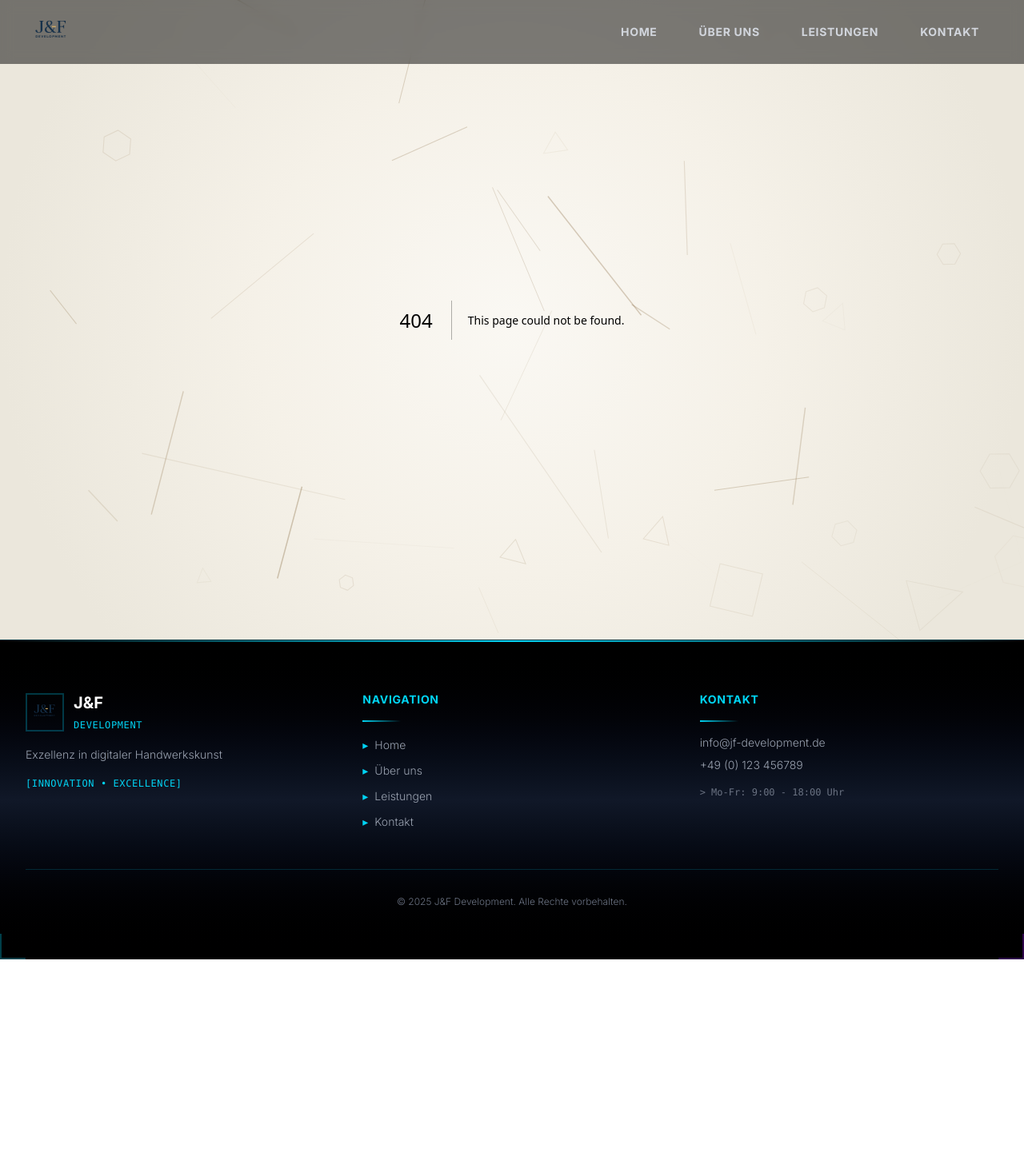
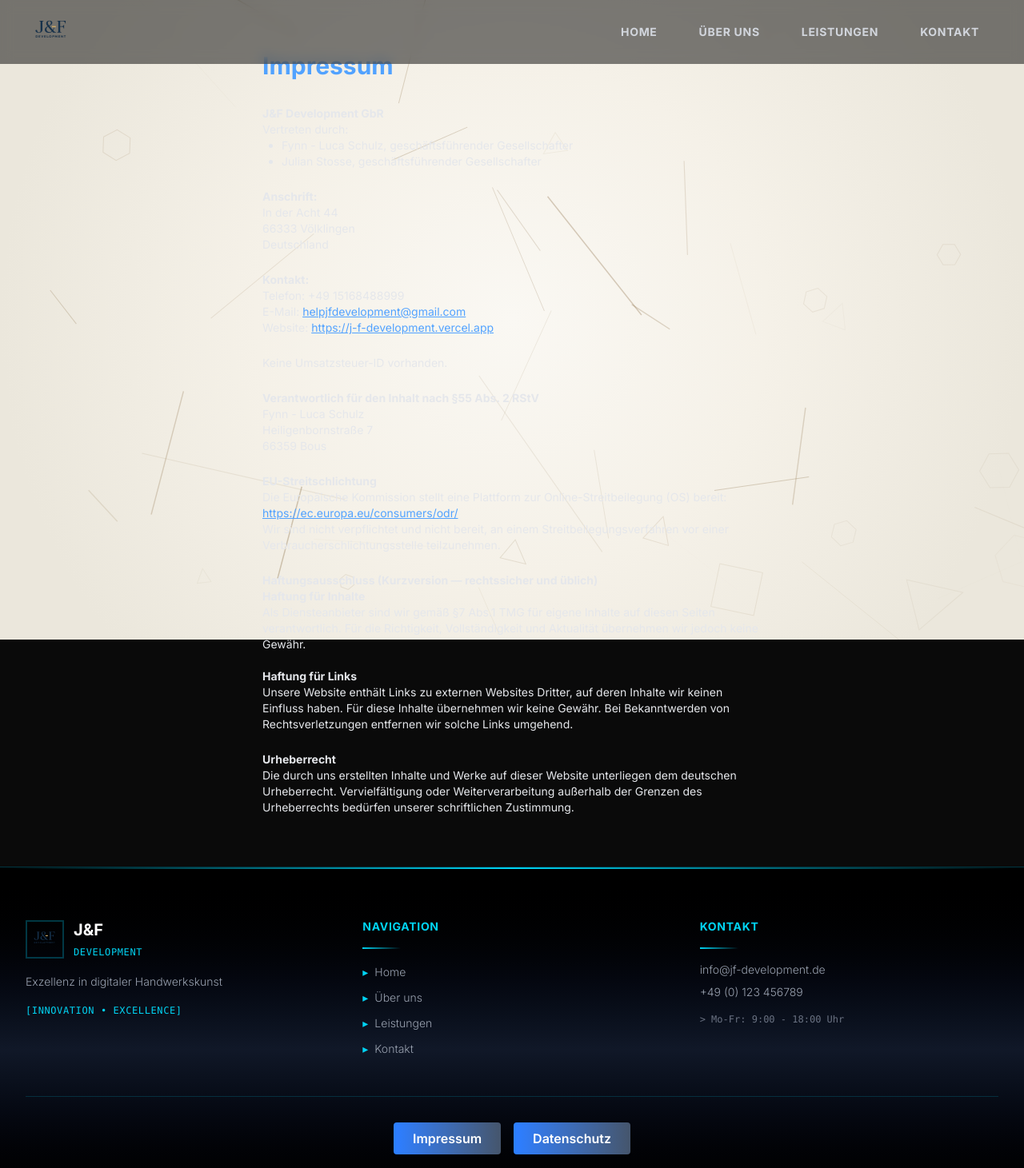
Before and after one commit to fynnschulz/J-F_Development, a Next.js app: page /impressum in a window 1280 px wide. Before the commit this address had no page. Shown: the top 1461 px of the page at 80% size. Before the commit the page ends 1200 px from the top, so only its background shows below. Built offline with nearby package versions, Linux system fonts and the light colour scheme; a web font is replaced by a local one.

Commit message:
Fix Footer buttons for Impressum and Datenschutz

```diff
--- /dev/null
+++ b/src/app/impressum/page.tsx
@@ -0,0 +1,53 @@
+export default function Impressum() {
+  return (
+    <main className="max-w-2xl mx-auto px-6 py-16 text-gray-200">
+      <h1 className="text-3xl font-bold mb-8 text-blue-400">Impressum</h1>
+      <div className="space-y-6 text-sm">
+        <div>
+          <strong>J&F Development GbR</strong><br />
+          Vertreten durch:<br />
+          <ul className="list-disc ml-6">
+            <li>Fynn - Luca Schulz, geschäftsführender Gesellschafter</li>
+            <li>Julian Stosse, geschäftsführender Gesellschafter</li>
+          </ul>
+        </div>
+        <div>
+          <strong>Anschrift:</strong><br />
+          In der Acht 44<br />
+          66333 Völklingen<br />
+          Deutschland
+        </div>
+        <div>
+          <strong>Kontakt:</strong><br />
+          Telefon: +49 15168488999<br />
+          E-Mail: <a href="mailto:helpjfdevelopment@gmail.com" className="text-blue-400 underline">helpjfdevelopment@gmail.com</a><br />
+          Website: <a href="https://j-f-development.vercel.app" className="text-blue-400 underline">https://j-f-development.vercel.app</a><br />
+        </div>
+        <div>Keine Umsatzsteuer-ID vorhanden.</div>
+        <div>
+          <strong>Verantwortlich für den Inhalt nach §55 Abs. 2 RStV</strong><br />
+          Fynn - Luca Schulz<br />
+          Heiligenbornstraße 7<br />
+          66359 Bous
+        </div>
+        <div>
+          <strong>EU-Streitschlichtung</strong><br />
+          Die Europäische Kommission stellt eine Plattform zur Online-Streitbeilegung (OS) bereit:<br />
+          <a href="https://ec.europa.eu/consumers/odr/" className="text-blue-400 underline">https://ec.europa.eu/consumers/odr/</a><br />
+          Wir sind nicht verpflichtet und nicht bereit, an einem Streitbeilegungsverfahren vor einer Verbraucherschlichtungsstelle teilzunehmen.
+        </div>
+        <div>
+          <strong>Haftungsausschluss (Kurzversion — rechtssicher und üblich)</strong><br />
+          <strong>Haftung für Inhalte</strong><br />
+          Als Diensteanbieter sind wir gemäß §7 Abs.1 TMG für eigene Inhalte auf diesen Seiten verantwortlich. Für die Richtigkeit, Vollständigkeit und Aktualität übernehmen wir jedoch keine Gewähr.<br /><br />
+          <strong>Haftung für Links</strong><br />
+          Unsere Website enthält Links zu externen Websites Dritter, auf deren Inhalte wir keinen Einfluss haben. Für diese Inhalte übernehmen wir keine Gewähr. Bei Bekanntwerden von Rechtsverletzungen entfernen wir solche Links umgehend.
+        </div>
+        <div>
+          <strong>Urheberrecht</strong><br />
+          Die durch uns erstellten Inhalte und Werke auf dieser Website unterliegen dem deutschen Urheberrecht. Vervielfältigung oder Weiterverarbeitung außerhalb der Grenzen des Urheberrechts bedürfen unserer schriftlichen Zustimmung.
+        </div>
+      </div>
+    </main>
+  );
+}
--- a/src/components/Footer.tsx
+++ b/src/components/Footer.tsx
@@ -2,6 +2,7 @@
 
 import React from "react";
 import Image from "next/image";
+import Link from "next/link";
 
 export default function Footer() {
   const scrollToSection = (sectionId: string) => {
@@ -99,6 +100,18 @@ export default function Footer() {
 
         {/* Bottom Bar */}
         <div className="mt-12 pt-8 border-t border-cyan-500/20">
+          <div className="flex flex-col md:flex-row items-center justify-center gap-4 mb-4">
+            <Link href="/impressum" passHref legacyBehavior>
+              <button className="px-6 py-2 bg-gradient-to-r from-blue-500 to-slate-600 text-white font-semibold rounded-sm shadow hover:scale-105 transition-all duration-300">
+                Impressum
+              </button>
+            </Link>
+            <Link href="/datenschutz" passHref legacyBehavior>
+              <button className="px-6 py-2 bg-gradient-to-r from-blue-500 to-slate-600 text-white font-semibold rounded-sm shadow hover:scale-105 transition-all duration-300">
+                Datenschutz
+              </button>
+            </Link>
+          </div>
           <p className="text-center text-xs text-gray-500 font-light">
             © {new Date().getFullYear()} J&F Development. Alle Rechte vorbehalten.
           </p>
```
